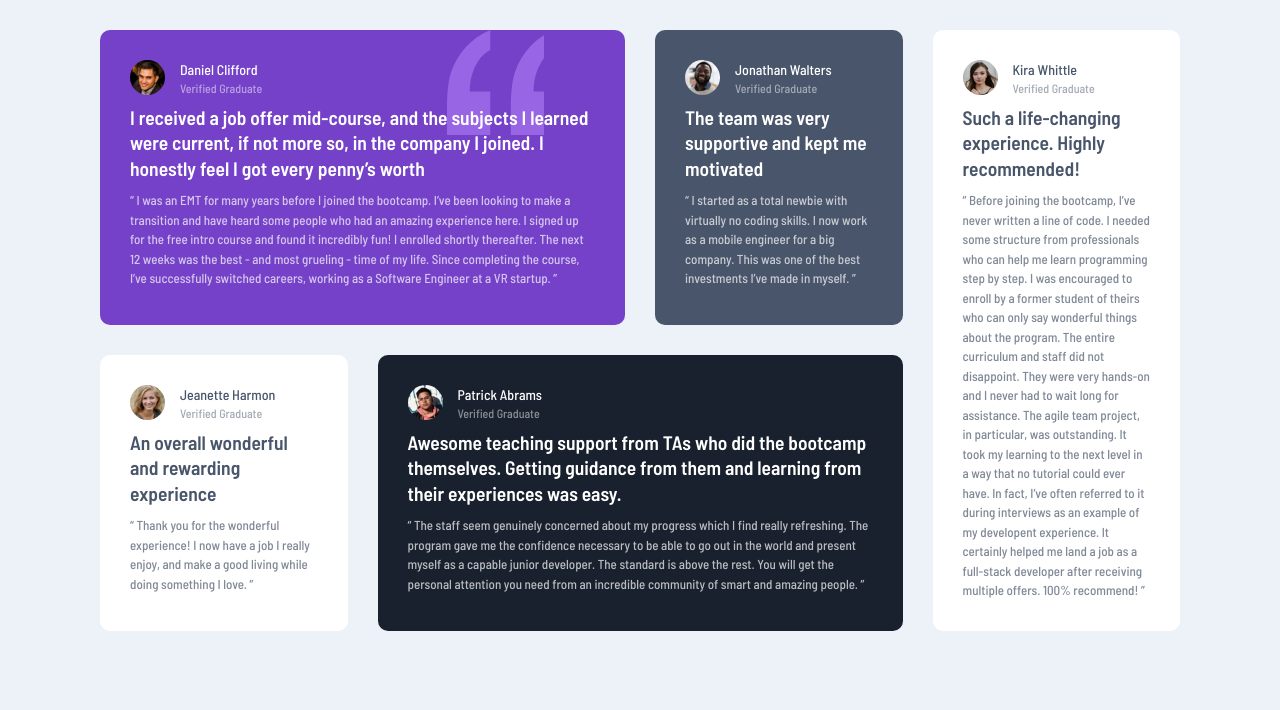
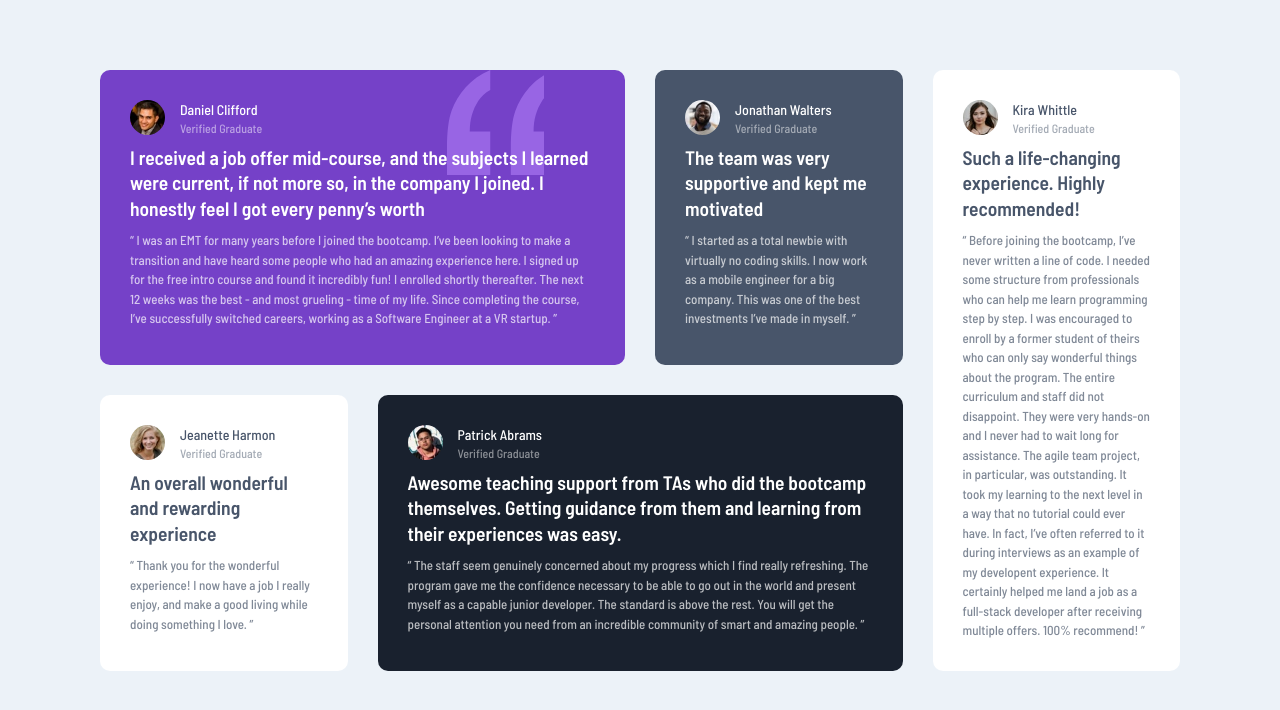
Before and after one commit to britez13/Testimonial-grid, a plain HTML site: page index.html in a window 1280 px wide. Drawn offline with Linux system fonts and the light colour scheme.

Commit message:
Problem with margin fixed 2

```diff
--- a/scss/globals/_boilerplate.scss
+++ b/scss/globals/_boilerplate.scss
@@ -1,3 +1,5 @@
+
+@use '../util/' as u;
 
 html {
     box-sizing: border-box;
@@ -20,4 +22,8 @@ body {
     color: var(--white);
     height: auto;
     margin: 3rem 1rem ;
+
+    @include u.breakpoint(medium) {
+        margin: 7rem 1rem;
+    }
 }
```
Also changed, not shown: dist/style.css, 1 other file.
